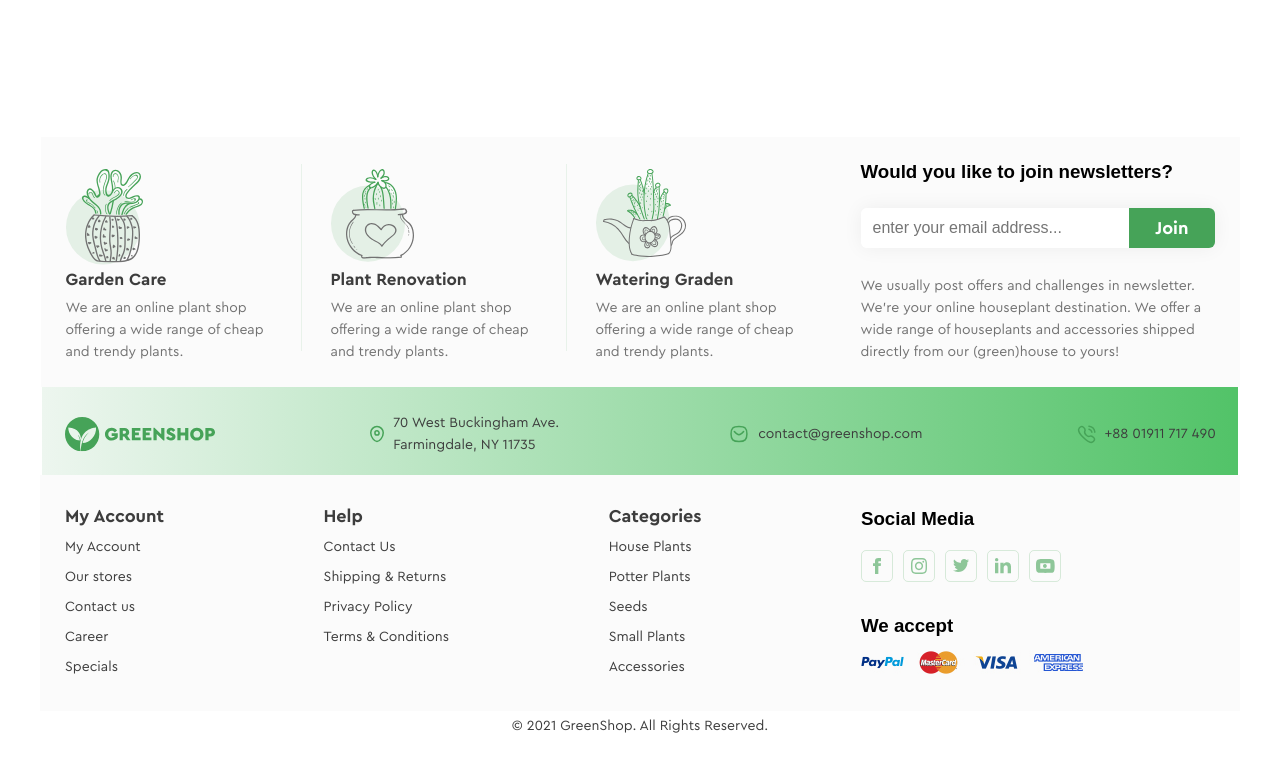
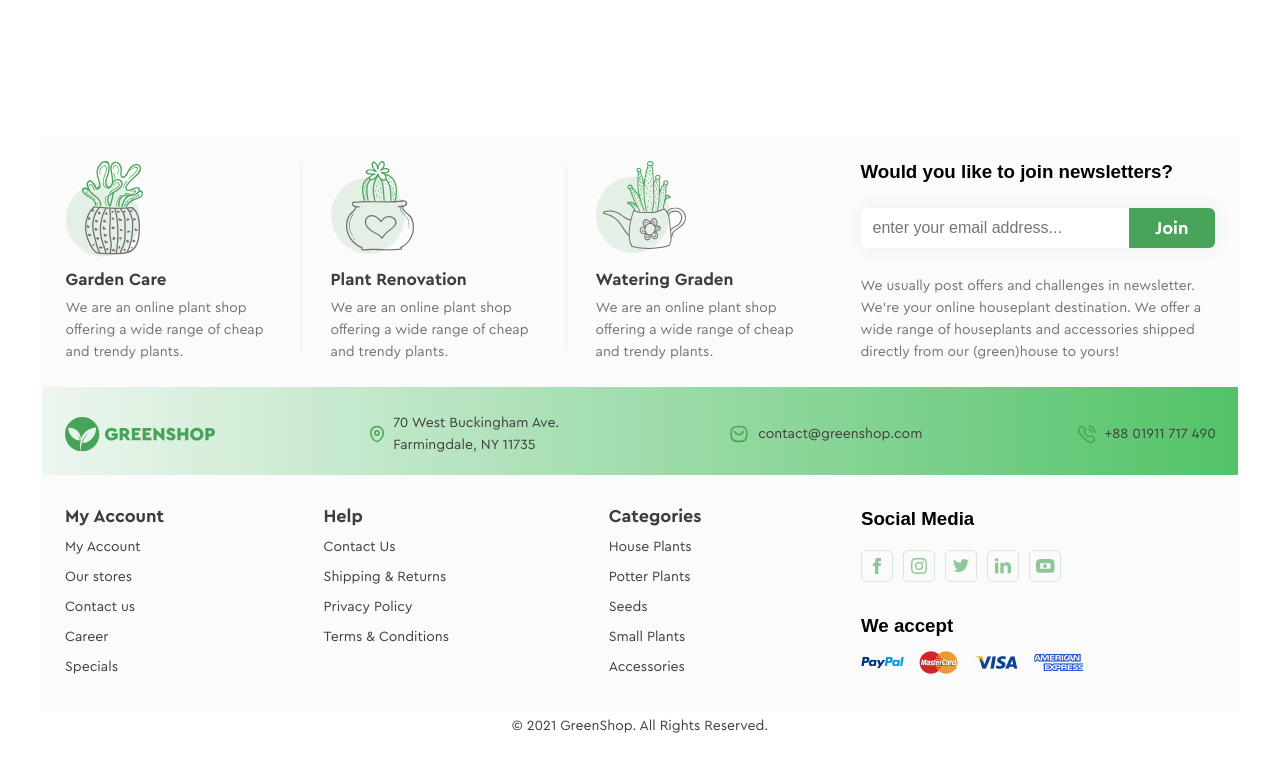
Before and after one commit to Nachkar-PSA/HillelIT, a plain HTML site: page index.html in a window 1280 px wide. Shown: the part 3791-4562 px from the top of the page. Drawn offline with Linux system fonts and the light colour scheme; a web font is replaced by a local one.

Commit message:
fix: background position

```diff
--- a/css/style.css
+++ b/css/style.css
@@ -733,7 +733,7 @@ header {
     justify-content: center;
     align-items: flex-start;
     background-repeat: no-repeat;
-    background-position: 0 8px;
+    background-position: 0 0px;
     max-width: 204px;
     padding-top: 111px;
 }
```
